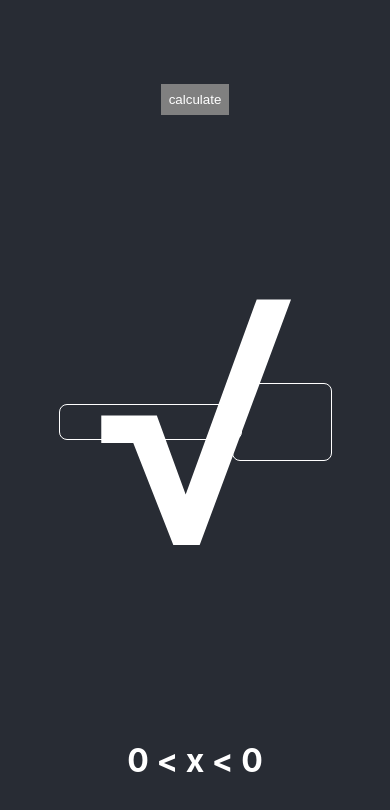
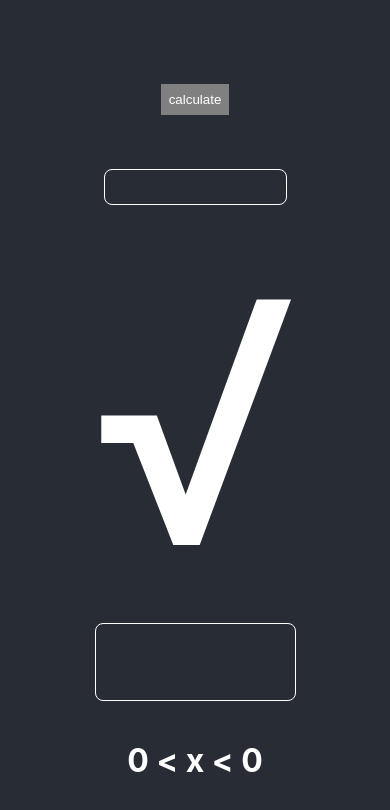
Before and after one commit to mohammadjavad948/root-finder, a React (Create React App) app: page / in a window 390 px wide. Shown: the top 810 px of the page. Built offline with nearby package versions, Linux system fonts and the light colour scheme.

Commit message:
add responsive

```diff
--- a/src/App.css
+++ b/src/App.css
@@ -53,3 +53,17 @@ h1{
   position: absolute;
   bottom: 5%;
 }
+
+@media only screen and (max-width: 650px) {
+
+  .number{
+    right: unset;
+    bottom: 17%;
+    width: 50%;
+  }
+
+  .index{
+    left: unset;
+    top: 20%;
+  }
+}
```
